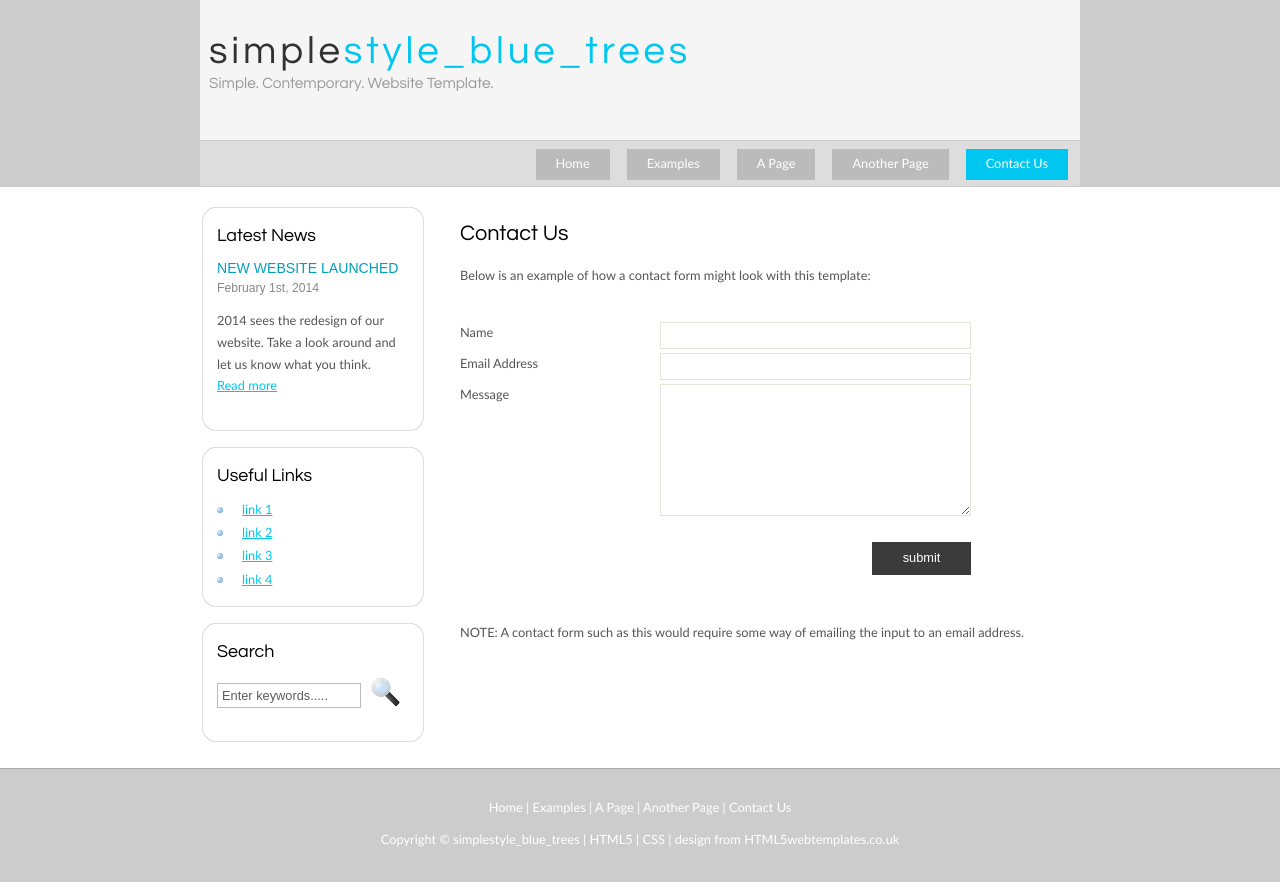
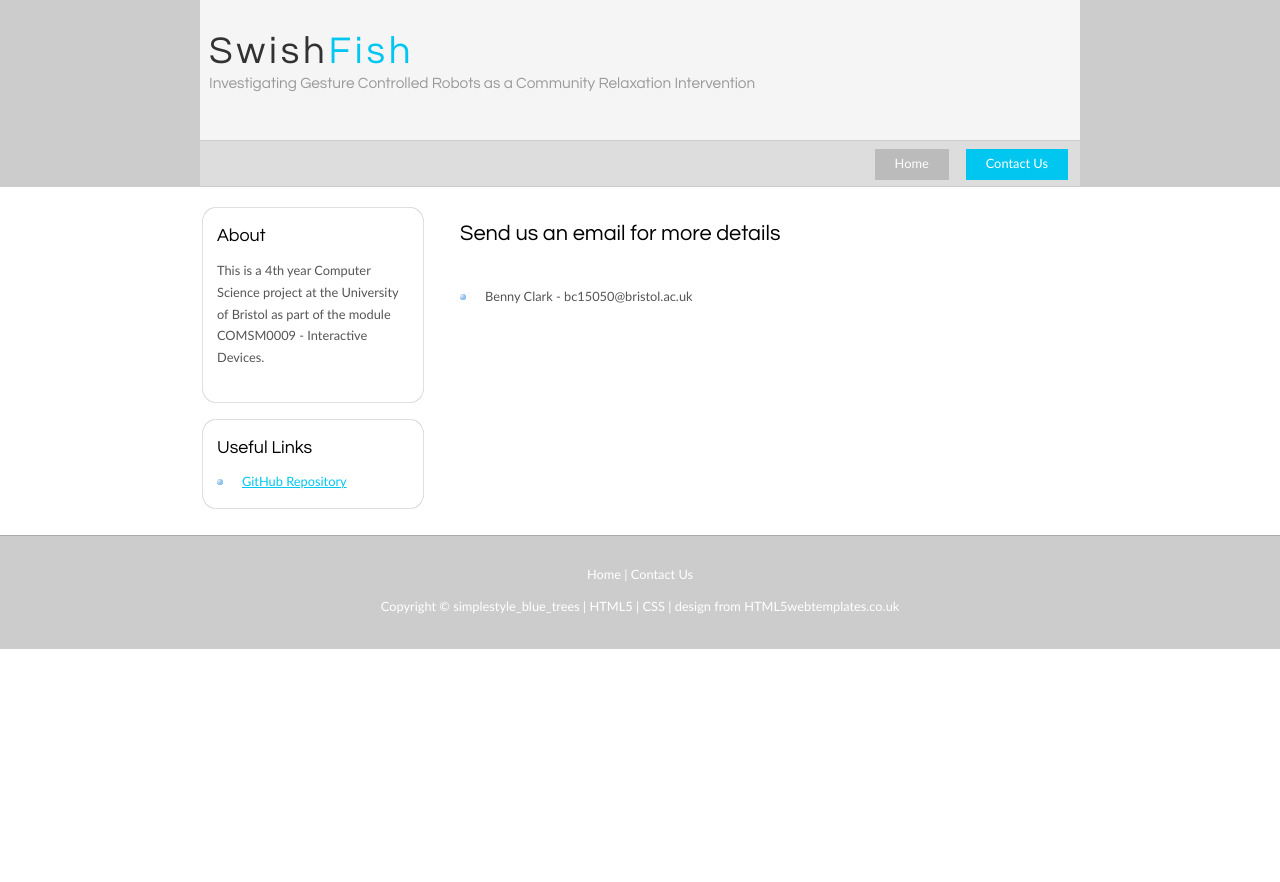
Before and after one commit to alessio-b-zak/SwishFish, a plain HTML site: page docs/contact.html in a window 1280 px wide. After the commit the page ends 800 px from the top, so only its background shows below. Drawn offline with Linux system fonts and the light colour scheme.

Commit message:
actually added contact page this time

```diff
--- a/docs/contact.html
+++ b/docs/contact.html
@@ -2,7 +2,7 @@
 <html>
 
 <head>
-  <title>simplestyle_blue_trees - contact us</title>
+  <title>Contact Us</title>
   <meta name="description" content="website description" />
   <meta name="keywords" content="website keywords, website keywords" />
   <meta http-equiv="content-type" content="text/html; charset=windows-1252" />
@@ -15,17 +15,14 @@
       <div id="logo">
         <div id="logo_text">
           <!-- class="logo_colour", allows you to change the colour of the text -->
-          <h1><a href="index.html">simple<span class="logo_colour">style_blue_trees</span></a></h1>
-          <h2>Simple. Contemporary. Website Template.</h2>
+          <h1><a href="index.html">Swish<span class="logo_colour">Fish</span></a></h1>
+          <h2>Investigating Gesture Controlled Robots as a Community Relaxation Intervention</h2>
         </div>
       </div>
       <div id="menubar">
         <ul id="menu">
           <!-- put class="selected" in the li tag for the selected page - to highlight which page you're on -->
           <li><a href="index.html">Home</a></li>
-          <li><a href="examples.html">Examples</a></li>
-          <li><a href="page.html">A Page</a></li>
-          <li><a href="another_page.html">Another Page</a></li>
           <li class="selected"><a href="contact.html">Contact Us</a></li>
         </ul>
       </div>
@@ -37,10 +34,8 @@
             <div class="sidebar_top"></div>
             <div class="sidebar_item">
               <!-- insert your sidebar items here -->
-            <h3>Latest News</h3>
-            <h4>New Website Launched</h4>
-            <h5>February 1st, 2014</h5>
-            <p>2014 sees the redesign of our website. Take a look around and let us know what you think.<br /><a href="#">Read more</a></p>
+              <h3>About</h3>
+              <p>This is a 4th year Computer Science project at the University of Bristol as part of the module COMSM0009 - Interactive Devices.<br /></p>
             </div>
             <div class="sidebar_base"></div>
           </div>
@@ -49,44 +44,26 @@
             <div class="sidebar_item">
               <h3>Useful Links</h3>
               <ul>
-              <li><a href="#">link 1</a></li>
-              <li><a href="#">link 2</a></li>
-              <li><a href="#">link 3</a></li>
-              <li><a href="#">link 4</a></li>
+                <li><a href="https://github.com/alessio-b-zak/SwishFish">GitHub Repository</a></li>
               </ul>
-          </div>
-          <div class="sidebar_base"></div>
-        </div>
-        <div class="sidebar">
-          <div class="sidebar_top"></div>
-          <div class="sidebar_item">
-            <h3>Search</h3>
-            <form method="post" action="#" id="search_form">
-              <p>
-                <input class="search" type="text" name="search_field" value="Enter keywords....." />
-                <input name="search" type="image" style="border: 0; margin: 0 0 -9px 5px;" src="style/search.png" alt="Search" title="Search" />
-              </p>
-            </form>
             </div>
             <div class="sidebar_base"></div>
           </div>
         </div>
       <div id="content">
         <!-- insert the page content here -->
-        <h1>Contact Us</h1>
-        <p>Below is an example of how a contact form might look with this template:</p>
-          <div class="form_settings">
-            <p><span>Name</span><input class="contact" type="text" name="your_name" value="" /></p>
-            <p><span>Email Address</span><input class="contact" type="text" name="your_email" value="" /></p>
-            <p><span>Message</span><textarea class="contact textarea" rows="8" cols="50" name="your_enquiry"></textarea></p>
-            <p style="padding-top: 15px"><span>&nbsp;</span><input class="submit" type="submit" name="contact_submitted" value="submit" /></p>
-          </div>
-        <p><br /><br />NOTE: A contact form such as this would require some way of emailing the input to an email address.</p>
+        <h1>Send us an email for more details</h1>
+        <p>
+          <ul>
+            <li>Benny Clark - bc15050@bristol.ac.uk</li>
+          </ul>
+        </p>
       </div>
     </div>
+
     <div id="content_footer"></div>
     <div id="footer">
-      <p><a href="index.html">Home</a> | <a href="examples.html">Examples</a> | <a href="page.html">A Page</a> | <a href="another_page.html">Another Page</a> | <a href="contact.html">Contact Us</a></p>
+      <p><a href="index.html">Home</a> | <a href="contact.html">Contact Us</a></p>
       <p>Copyright &copy; simplestyle_blue_trees | <a href="http://validator.w3.org/check?uri=referer">HTML5</a> | <a href="http://jigsaw.w3.org/css-validator/check/referer">CSS</a> | <a href="http://www.html5webtemplates.co.uk">design from HTML5webtemplates.co.uk</a></p>
     </div>
   </div>
```
Also changed, not shown: docs/index.html (+3 -2 lines). Lines whose indentation alone changed are shown as unchanged.
